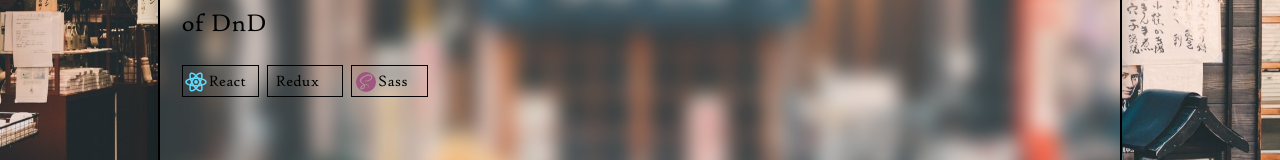
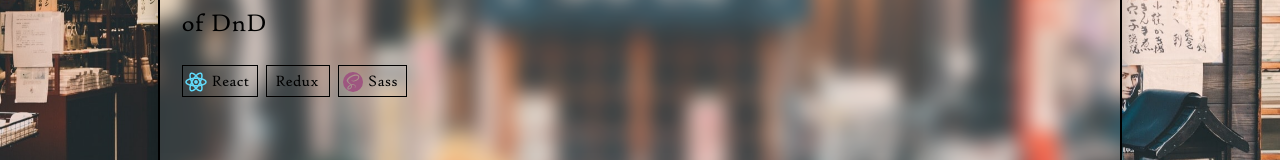
Before and after one commit to Matteas-Eden/matteas-eden.github.io, a React (Create React App) app: page / in a window 1280 px wide. Shown: the part 396-556 px from the top of the page. Built offline with nearby package versions, Linux system fonts and the light colour scheme.

Commit message:
Cleanup label, add extra spacing

```diff
--- a/src/components/Label.jsx
+++ b/src/components/Label.jsx
@@ -25,20 +25,15 @@ const useStyles = makeStyles({
         borderRadius: '0',
         textTransform: 'none',
         height: '4vh',
-        width: '6vw',
         paddingTop: '2vh',
     },
     smallText: {
         fontFamily: 'high-tower',
         color: '#000',
-        // fontSize: '1vw',
-        // marginTop: '0.5vh',
-        // marginBottom: '-4vh',
     },
     smallIcon: {
-        // border: '1px solid red',
-        // marginTop: '0.1vh',
         marginLeft: '-0.5vw',
+        marginRight: '0.25vw',
     },
 });
 
```
